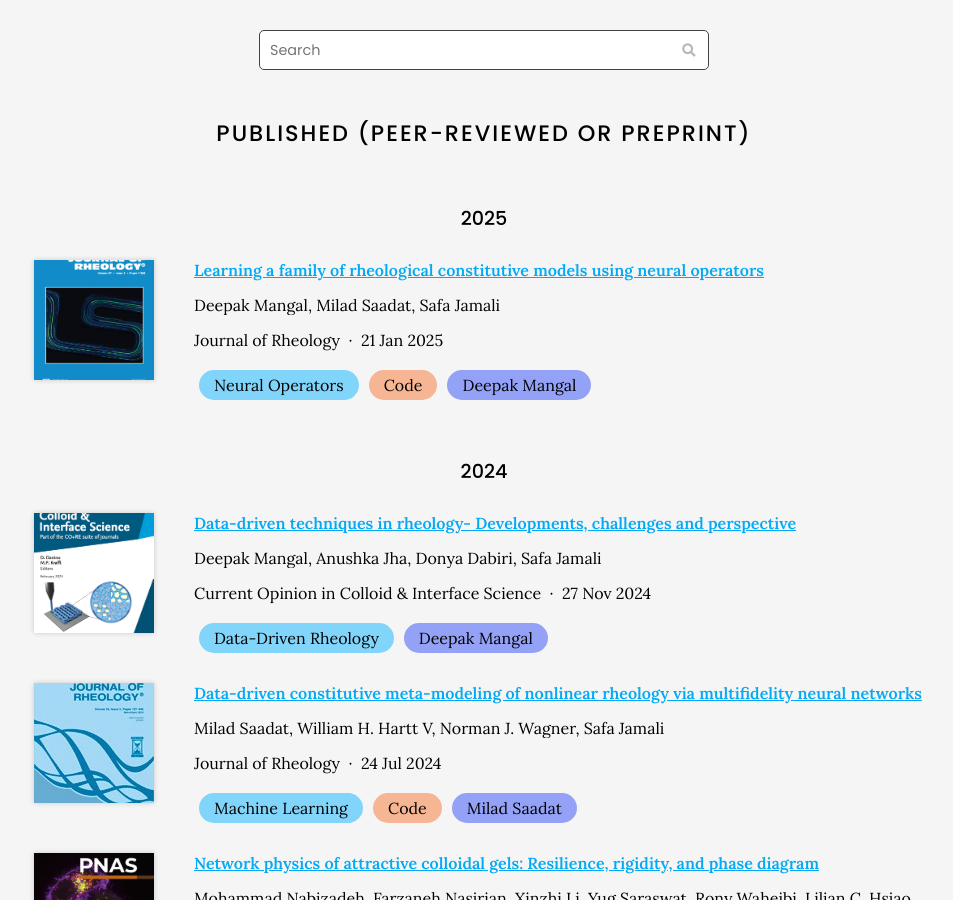
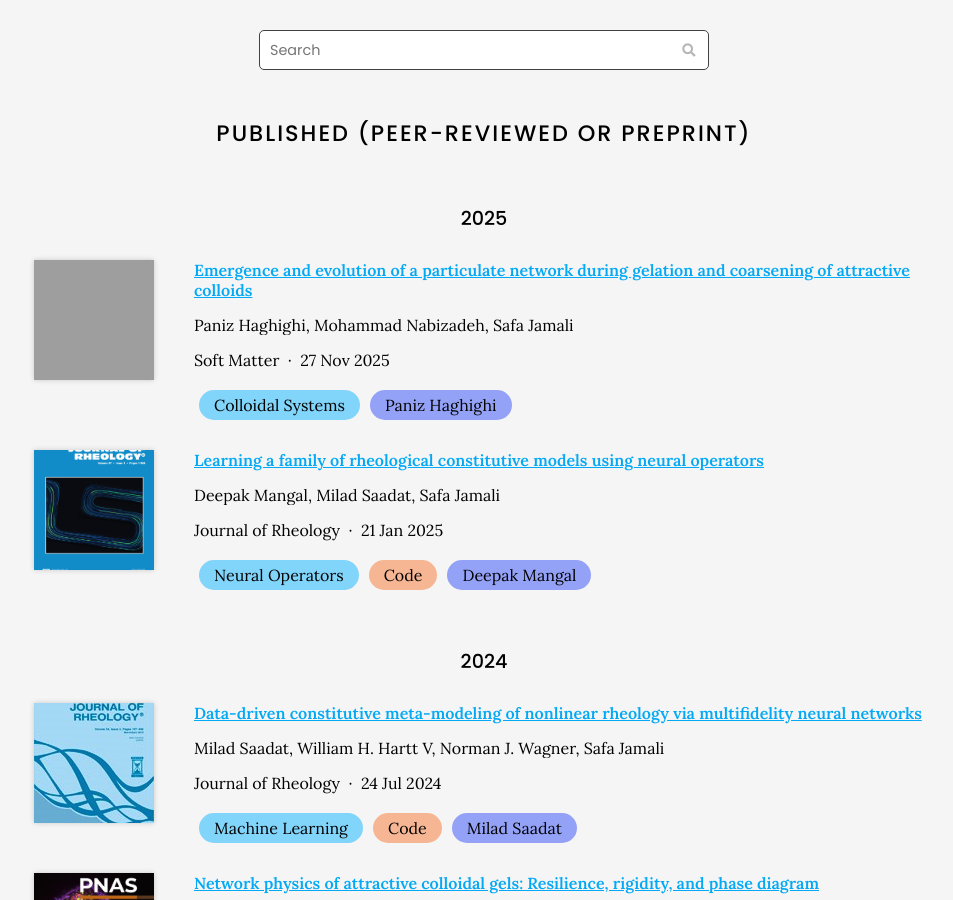
Before and after one commit to procf/procf.github.io, a Jekyll site: the page built from publications/index.md, in a window 1280 px wide and 900 px high, scrolled down 409 px. Shown: the whole window, without its empty margins (156-1109 px from the left). Built offline with Jekyll 4.4.1, drawn with Linux system fonts in a browser that asks for light colours; nearby versions of some CDN libraries; comment, search, counter and statistics services are not loaded.

Commit message:
Paniz publication

```diff
--- a/_data/citations.yaml
+++ b/_data/citations.yaml
@@ -1,19 +1,22 @@
-# GENERATED AUTOMATICALLY, DO NOT EDIT
-- id: 10.1016/j.cocis.2024.101873
-  title: Data-driven techniques in rheology- Developments, challenges and perspective
+- id: 10.1039/D5SM00572H
+  title: Emergence and evolution of a particulate network during gelation and coarsening of attractive colloids
   authors:
-  - Deepak Mangal
-  - Anushka Jha
-  - Donya Dabiri
+  - Paniz Haghighi
+  - Mohammad Nabizadeh
   - Safa Jamali
-  publisher: Current Opinion in Colloid & Interface Science
-  date: '2024-11-27'
-  link: https://doi.org/10.1016/j.cocis.2024.101873
-  image: https://procf.github.io/images/journal_covers/COCIS_2024.jpg
+  publisher: Soft Matter
+  date: '2025-11-27'
+  link: https://pubs.rsc.org/en/content/articlelanding/2025/sm/d5sm00572h
+  image: https://procf.github.io/images/journal_covers/sftm-2025.jpg
   tags:
-  - Data-Driven Rheology
+  - Colloidal Systems
   repo_link: null
-  main_author: Deepak Mangal
+  main_author: Paniz Haghighi
+
+
+
+
+
 - id: 10.1122/8.0000908
   title: Learning a family of rheological constitutive models using neural operators
   authors:
```
